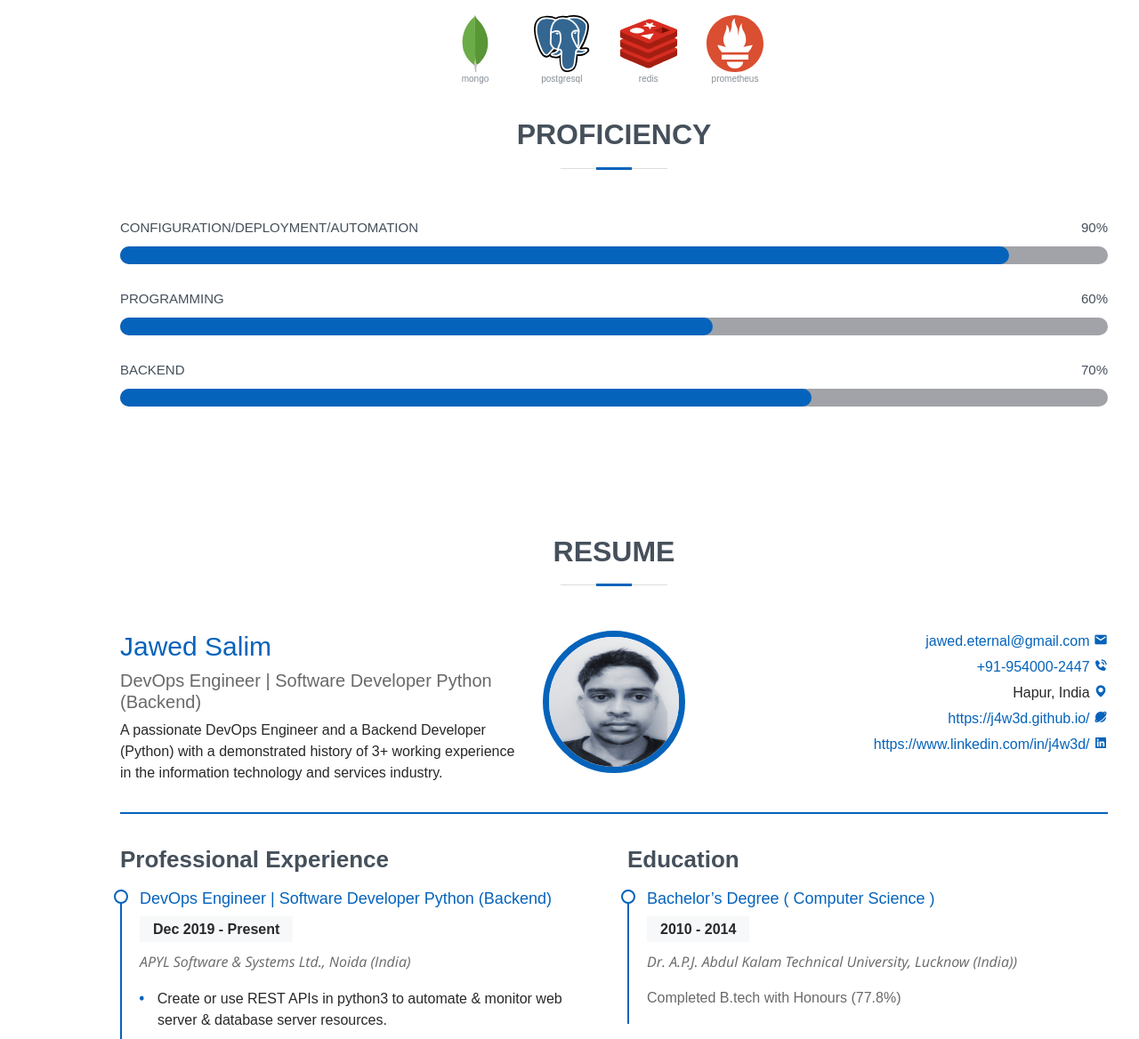
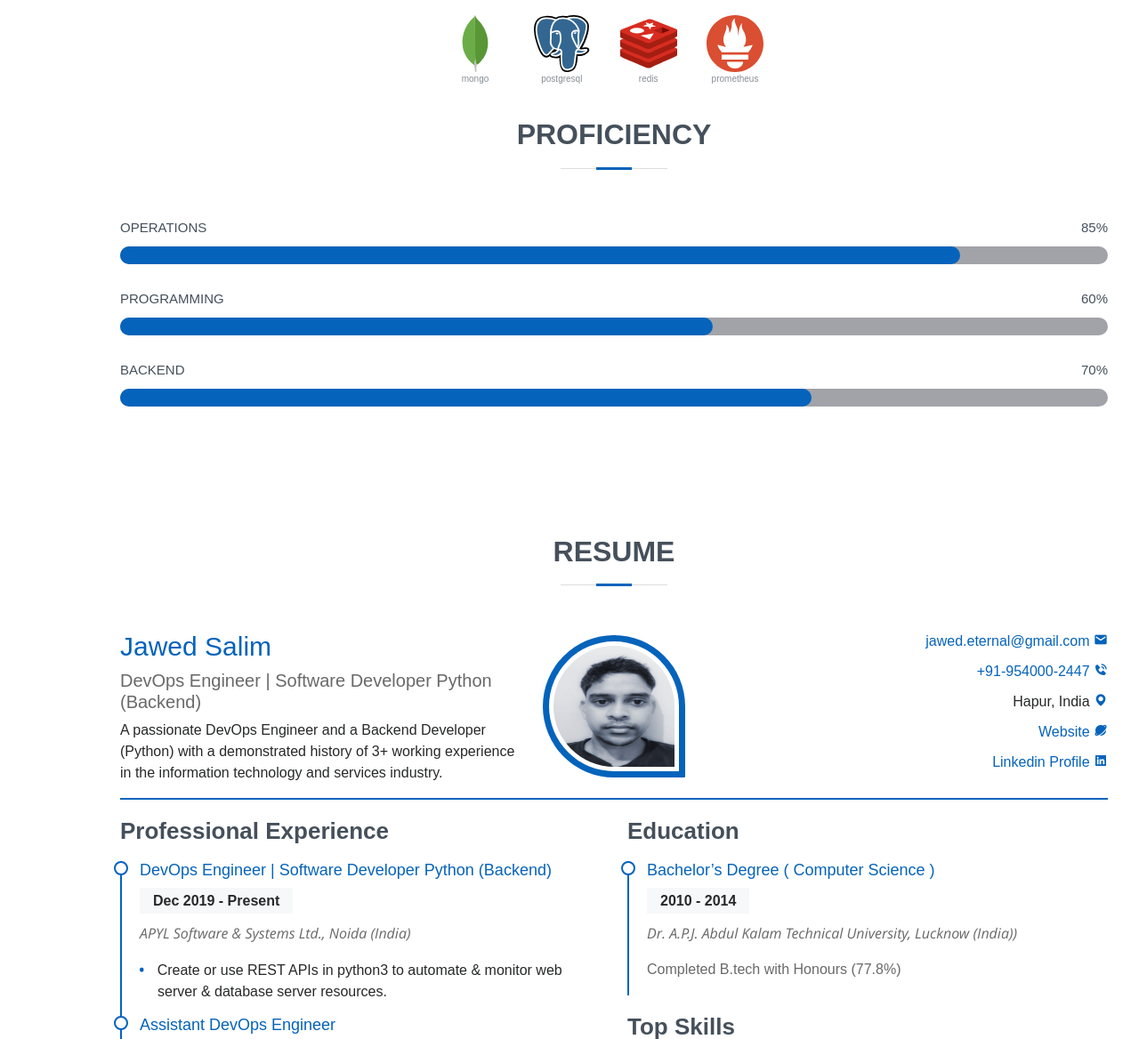
Before and after one commit to j4w3d/devfolio, a Django app: page / in a window 1280 px wide. Shown: the part 2485-3653 px from the top of the page at 89% size. Run offline with Django 3.2, Linux system fonts and the light colour scheme; some libraries are stand-ins or nearby versions; some web fonts are replaced.

Commit message:
Fix: avatar style & spacing

```diff
--- a/resume/settings.py
+++ b/resume/settings.py
@@ -118,8 +118,8 @@ DEVFOLIO_SETTINGS = {
         # Top 3 proficient tech of your interest
         "techs" : [
             {
-                "name" : "Configuration/Deployment/Automation", # Insert tech area or skill you have experience in
-                "progress" : 90                                 # Insert your progress status in percentage
+                "name" : "Operations", # Insert tech area or skill you have experience in
+                "progress" : 85                                 # Insert your progress status in percentage
             },
             {
                 "name" : "Programming",
--- a/resume/static/assets/css/style.css
+++ b/resume/static/assets/css/style.css
@@ -531,12 +531,17 @@ section {
   height: 160px;
   border: 7px solid #0563bb;
   border-radius: 50%;
+  background-position: top center;
+  border-bottom-right-radius: 1px;
+  padding: 5px;
+  margin-top: 5px;
+  margin-bottom: 15px;
 }
 
 .address li{
  list-style-type: none;
  text-align: right;
- padding-bottom: 5px;
+ padding-bottom: 10px;
 
 }
 
--- a/resume/templates/index.html
+++ b/resume/templates/index.html
@@ -180,12 +180,12 @@
 
               <!-- Check for website link -->
               {% if WEB.CONTACT.website %}
-                <li><a href="{{ WEB.CONTACT.website }}" target="blank"> {{ WEB.CONTACT.website }} </a><i class='bx bxs-planet'></i></li>
+                <li><a href="{{ WEB.CONTACT.website }}" target="blank"> Website </a><i class='bx bxs-planet'></i></li>
               {% endif %}
 
               <!-- check for linkedin link -->
               {% if WEB.CONTACT.linkedin %}
-                <li><a href="{{ WEB.CONTACT.linkedin }}" target="blank"> {{ WEB.CONTACT.linkedin }} </a><i class='bx bxl-linkedin-square' ></i></li>
+                <li><a href="{{ WEB.CONTACT.linkedin }}" target="blank"> Linkedin Profile </a><i class='bx bxl-linkedin-square' ></i></li>
               {% endif %}
             </ul>
           </div>
@@ -193,7 +193,7 @@
 
         <div class="row">
           <div class="col">
-              <hr style="border: 1px solid #0563bb;">
+              <hr style="border: 1px solid #0563bb;margin: unset;">
           </div>
         </div>
 
```
